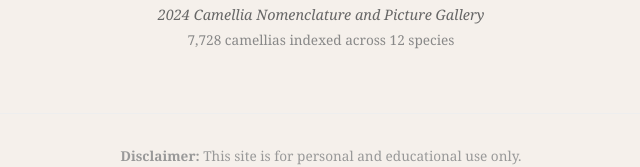
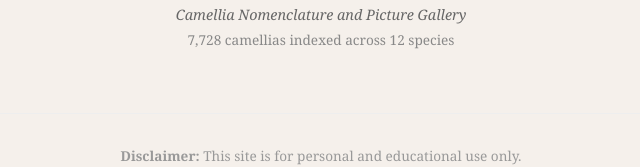
Before and after one commit to camellia-nomenclature/camellia-nomenclature.github.io, a plain HTML site: page 404.html in a window 1280 px wide. Shown: the part 329-496 px from the top of the page, 319-959 px from the left. Drawn offline with Linux system fonts and the light colour scheme.

Commit message:
Remove year from book title subtitle
Co-Authored-By: Claude Opus 4.6 <noreply@anthropic.com>

```diff
--- a/404.html
+++ b/404.html
@@ -351,7 +351,7 @@
   </div>
   <div id="homeSection" style="text-align:center;margin-top:1.5rem;">
     <div class="home-flower" style="font-size:4rem;">🌸</div>
-    <div id="bookTitle" style="color:#666;font-size:0.9rem;margin-top:0.5rem;font-style:italic;">2024 Camellia Nomenclature and Picture Gallery</div>
+    <div id="bookTitle" style="color:#666;font-size:0.9rem;margin-top:0.5rem;font-style:italic;">Camellia Nomenclature and Picture Gallery</div>
     <div id="statsLine" style="color:#888;font-size:0.85rem;margin-top:0.4rem;">Loading catalogue...</div>
   </div>
 
```
Also changed, not shown: index.html (+1 -1 lines).
